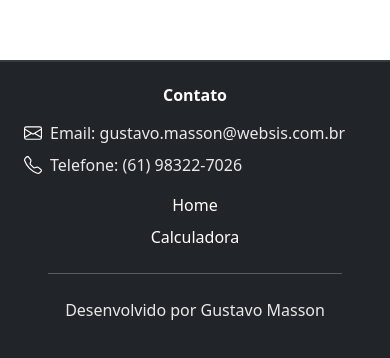
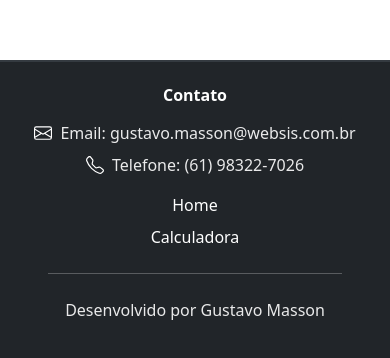
Before and after one commit to AnitaGeovanaBR/IniciacaoFrontend, an Angular app: page / in a window 390 px wide. Shown: the part 904-1262 px from the top of the page. Built offline with nearby package versions, Linux system fonts and the light colour scheme.

Commit message:
texto de email e telefone centralizados

```diff
--- a/src/app/components/rodape/rodape.css
+++ b/src/app/components/rodape/rodape.css
@@ -27,6 +27,7 @@ footer a:hover {
   color: #0d6efd;
   text-decoration: underline;
 }
+
 .contact-item {
   display: flex;
   align-items: center;
@@ -47,13 +48,17 @@ footer a:hover {
 }
 
 footer hr {
-
   margin: 1.5rem;
 }
 
 @media (max-width: 768px) {
   footer {
+    text-align: center;
     padding: 1.75rem 1rem;
+  }
+
+  .contact-item {
+    justify-content: center;
   }
 
   .footer-links {
@@ -75,6 +80,10 @@ footer hr {
     font-size: 1rem;
   }
 
+  .contact-item {
+    justify-content: center;
+  }
+
   .footer-links {
     flex-direction: column;
     align-items: center;
```
